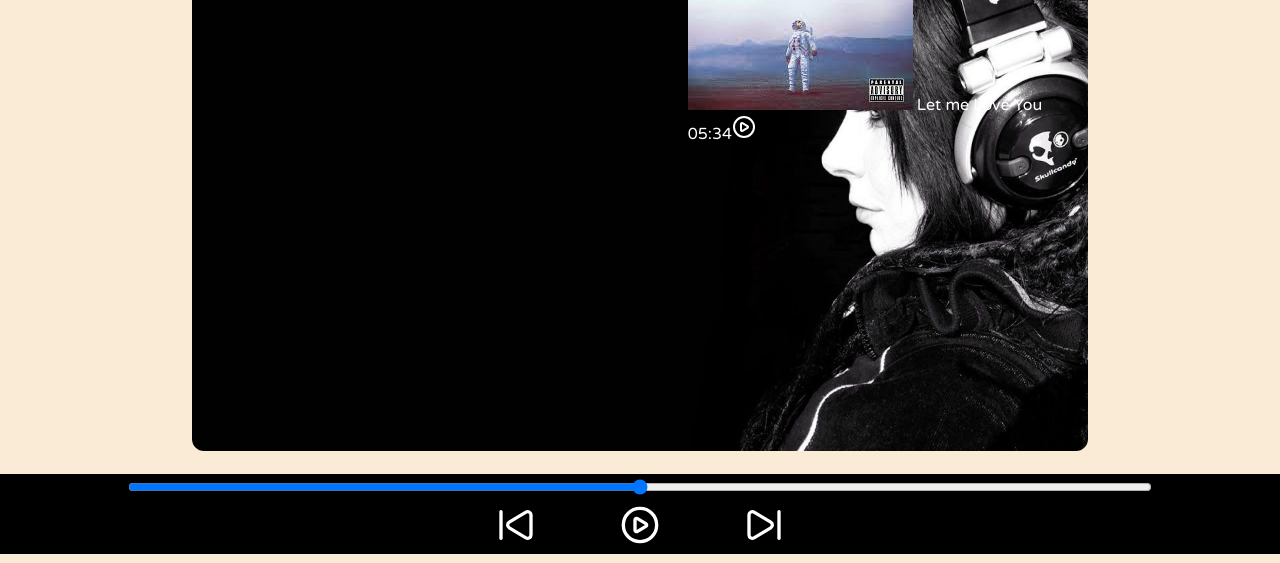
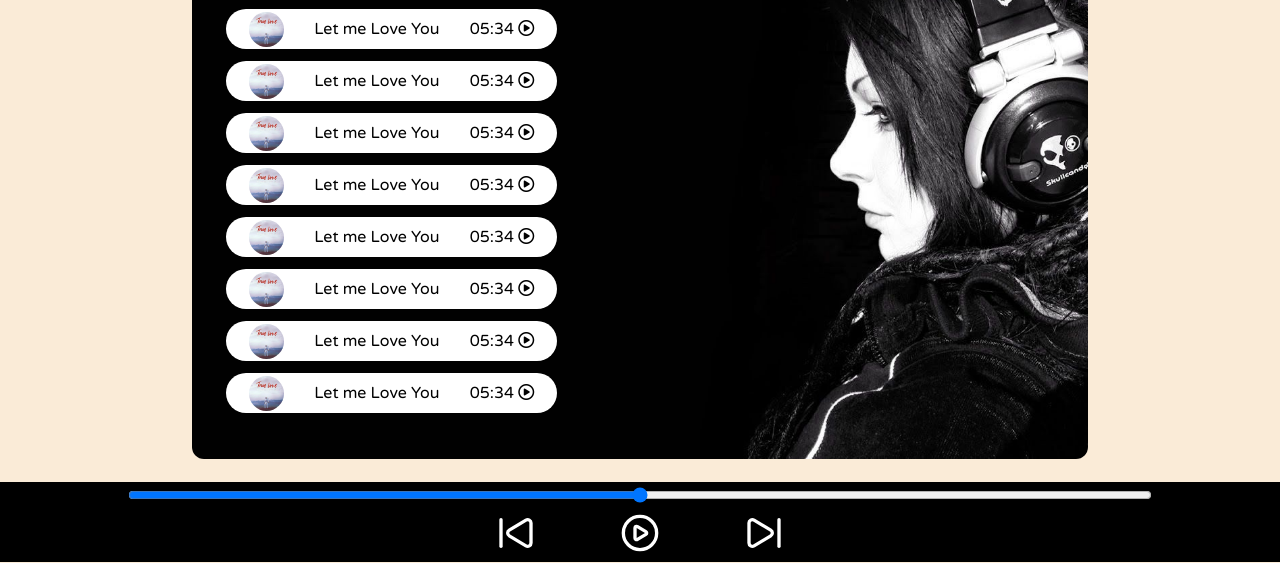
Before and after one commit to KalpitChandekar/Spotify, a website: page index.html in a window 1280 px wide. Shown: the part 237-800 px from the top of the page. Drawn offline with nearby package versions, Linux system fonts and the light colour scheme.

Commit message:
update content of container

```diff
--- a/index.html
+++ b/index.html
@@ -4,26 +4,76 @@
     <meta charset="UTF-8" />
     <meta name="viewport" content="width=device-width, initial-scale=1.0" />
     <title>Spotify - Sunte ja baja te ja</title>
+    <link
+      rel="stylesheet"
+      href="https://cdnjs.cloudflare.com/ajax/libs/font-awesome/6.4.2/css/all.min.css"
+    />
     <link rel="stylesheet" href="style.css" />
   </head>
   <body>
     <nav>
       <ul>
         <li class="brand"><img src="images/logo.png" alt="" />Spotify</li>
-        <li>Home</li>
-        <li>About</li>
+        <li class="point">Home</li>
+        <li class="point">About</li>
       </ul>
     </nav>
 
     <div class="container">
-      <div class="songList"><h1>Best of NCS - No Copyright Sounds</h1></div>
-      <div>
-        <div class="songItem">
-          <img src="images/covers/10.jpg" alt="10" />
-          <span>Let me Love You</span>
-          <span class="songlistplay"
-            ><span>05:34</span><i class="ico" data-lucide="play-circle"></i>
-          </span>
+      <div class="songList"><h1>Best of NCS - No Copyright Sounds</h1>
+        <div>
+          <div class="songItem"><img src="images/covers/10.jpg" alt="10" />
+              <span>Let me Love You</span><span class="songlistplay">
+              <span class="timestamp">05:34  <i class="fa-regular fa-circle-play"></i></span></span>
+          </div>
+        </div>
+        <div>
+          <div class="songItem"><img src="images/covers/10.jpg" alt="10" />
+              <span>Let me Love You</span><span class="songlistplay">
+              <span class="timestamp">05:34  <i class="fa-regular fa-circle-play"></i></span></span>
+          </div>
+        </div>
+        <div>
+          <div class="songItem"><img src="images/covers/10.jpg" alt="10" />
+              <span>Let me Love You</span><span class="songlistplay">
+              <span class="timestamp">05:34  <i class="fa-regular fa-circle-play"></i></span></span>
+          </div>
+        </div>
+        <div>
+          <div class="songItem"><img src="images/covers/10.jpg" alt="10" />
+              <span>Let me Love You</span><span class="songlistplay">
+              <span class="timestamp">05:34  <i class="fa-regular fa-circle-play"></i></span></span>
+          </div>
+        </div>
+        <div>
+          <div class="songItem"><img src="images/covers/10.jpg" alt="10" />
+              <span>Let me Love You</span><span class="songlistplay">
+              <span class="timestamp">05:34  <i class="fa-regular fa-circle-play"></i></span></span>
+          </div>
+        </div>
+        <div>
+          <div class="songItem"><img src="images/covers/10.jpg" alt="10" />
+              <span>Let me Love You</span><span class="songlistplay">
+              <span class="timestamp">05:34  <i class="fa-regular fa-circle-play"></i></span></span>
+          </div>
+        </div>
+        <div>
+          <div class="songItem"><img src="images/covers/10.jpg" alt="10" />
+              <span>Let me Love You</span><span class="songlistplay">
+              <span class="timestamp">05:34  <i class="fa-regular fa-circle-play"></i></span></span>
+          </div>
+        </div>
+        <div>
+          <div class="songItem"><img src="images/covers/10.jpg" alt="10" />
+              <span>Let me Love You</span><span class="songlistplay">
+              <span class="timestamp">05:34  <i class="fa-regular fa-circle-play"></i></span></span>
+          </div>
+        </div>
+        <div>
+          <div class="songItem"><img src="images/covers/10.jpg" alt="10" />
+              <span>Let me Love You</span><span class="songlistplay">
+              <span class="timestamp">05:34  <i class="fa-regular fa-circle-play"></i></span></span>
+          </div>
         </div>
       </div>
 
--- a/style.css
+++ b/style.css
@@ -30,6 +30,10 @@ nav ul li {
   padding: 0 12px;
 }
 
+.point {
+  cursor: pointer;
+}
+
 .brand {
   display: flex;
   align-items: center;
@@ -52,7 +56,7 @@ nav ul li {
   width: 70%;
   border-radius: 12px;
   padding: 34px;
-  background-image: url('images/bg.jpg');
+  background-image: url("images/bg.jpg");
   background-size: cover;
 }
 
@@ -77,5 +81,37 @@ nav ul li {
   margin: 10px 40px 0 40px;
   width: 40px;
   height: 40px;
+}
 
+.songList {
+  width: 50%;
 }
+
+.songList h1 {
+  font-size: 25px;
+}
+
+.songItem {
+  height: 40px;
+  display: flex;
+  background-color: white;
+  color: black;
+  width: 80%;
+  margin: 12px 0;
+  justify-content: space-between;
+  align-items: center;
+  border-radius: 34px;
+}
+
+.songItem img {
+  width: 35px;
+  margin: 0 23px;
+  border-radius: 34px;
+}
+
+.timestamp {
+  margin: 0 23px;
+}
+.timestamp {
+  cursor: pointer;
+}
```
